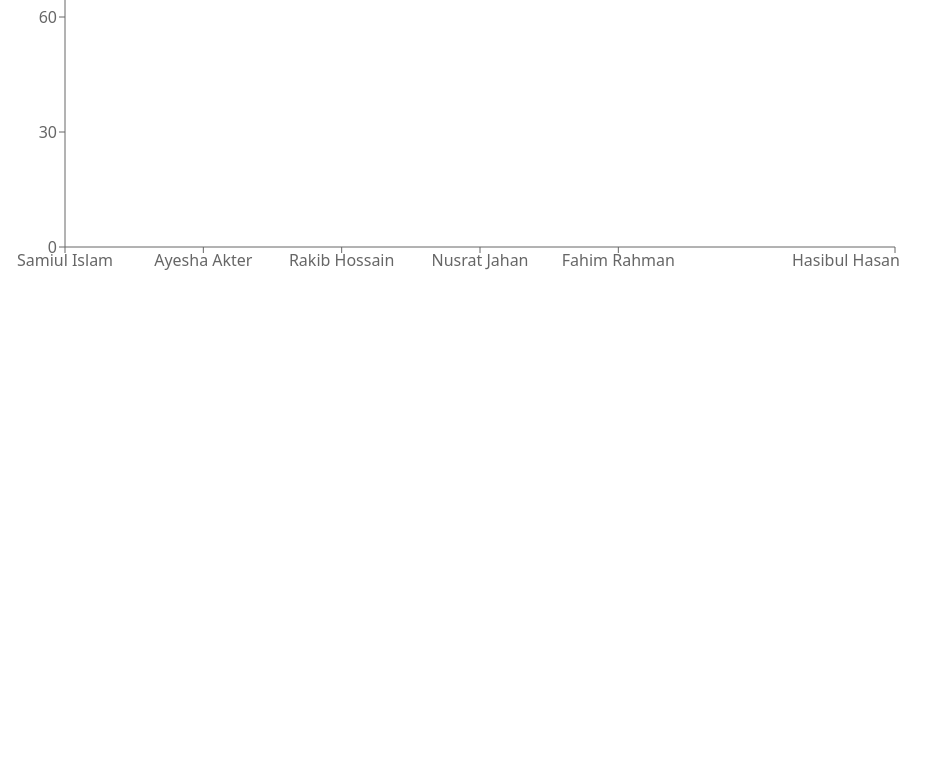
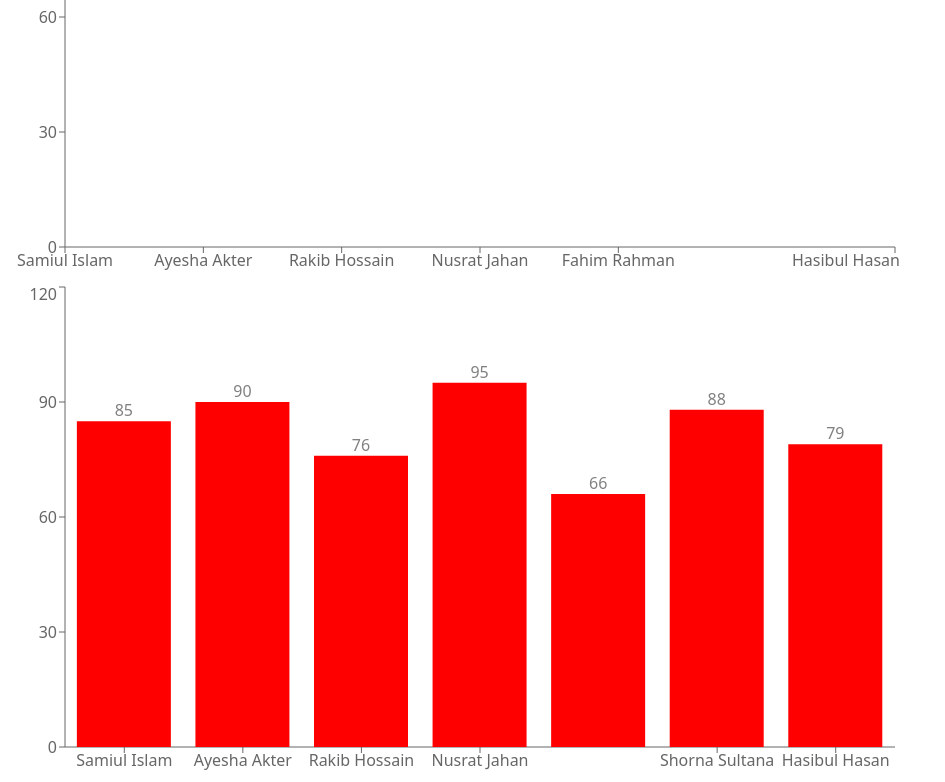
Before and after one commit to mdsamiulislam54/Recharts, a React (Vite) app: page / in a window 1280 px wide. Shown: the part 218-1000 px from the top of the page, without its empty margins (0-945 px from the left). Before the commit the page ends 800 px from the top, so only its background shows below. Built offline with nearby package versions, Linux system fonts and the light colour scheme.

Commit message:
BarChart Add

```diff
--- a/src/App.jsx
+++ b/src/App.jsx
@@ -27,7 +27,13 @@ function App() {
         </LineChart>
       </div>
       {/* bar chart  */}
-
+      <div>
+        <BarChart width={900} height={500} data={students} >
+        <YAxis dataKey='id'/>
+          <XAxis dataKey='name'/>
+          <Bar dataKey='math' label={{ position: 'top' }} fill='red'/>
+        </BarChart>
+      </div>
     </>
   )
 }
```
